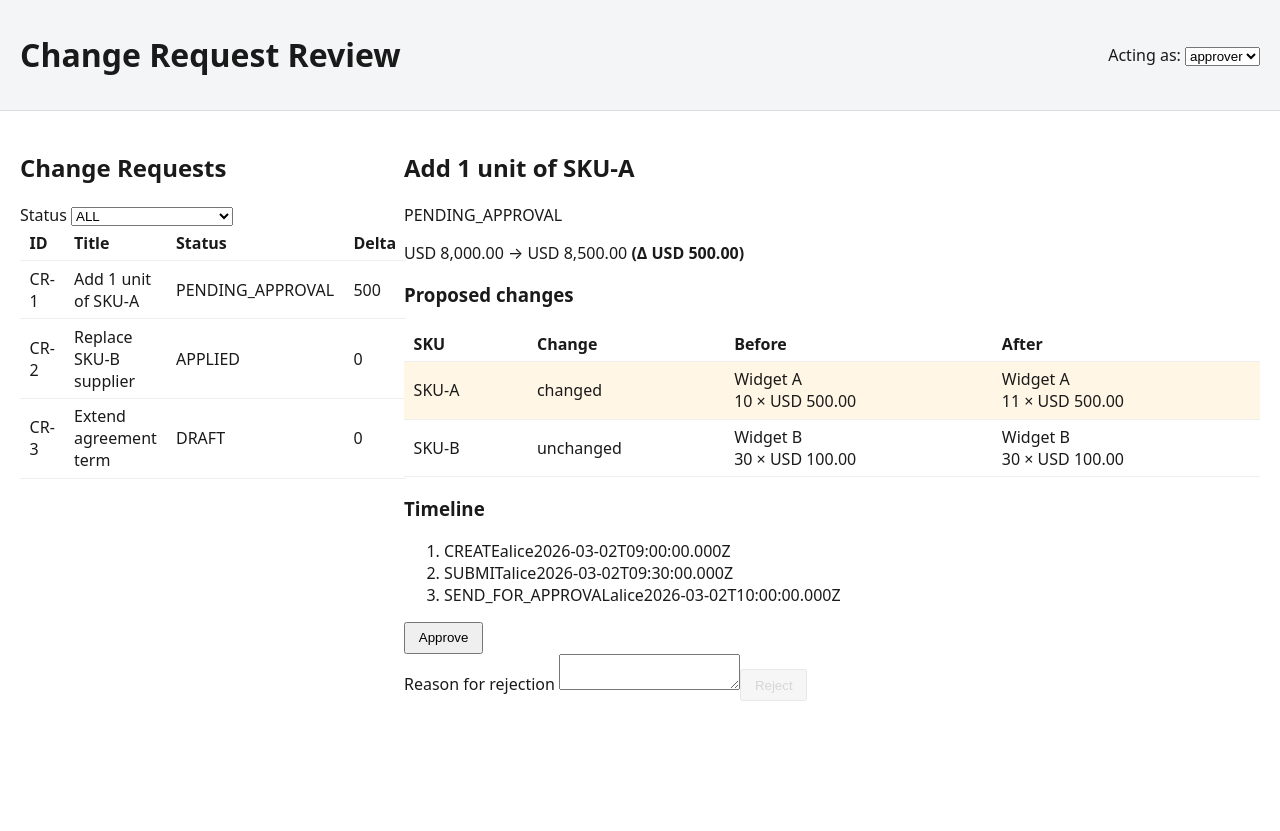
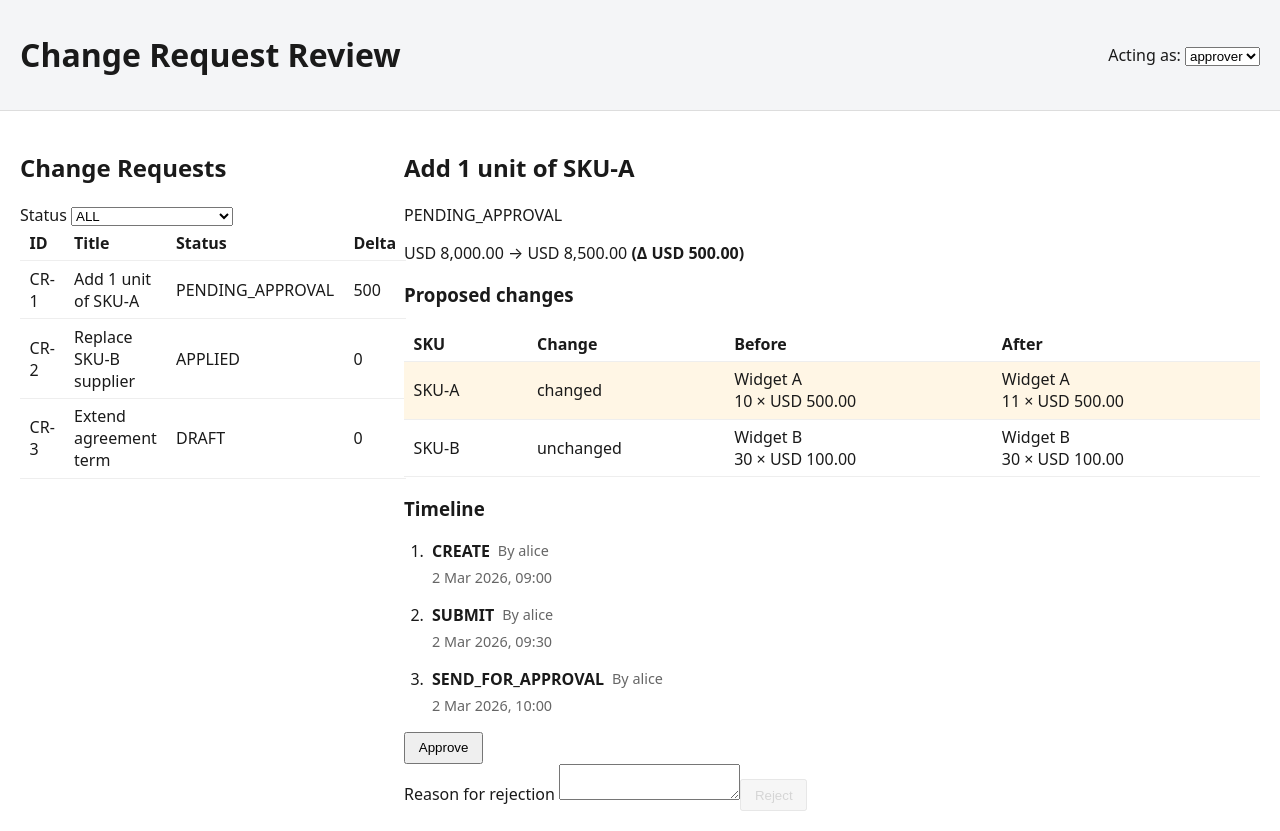
Before and after one commit to SxRx246/cr-frontend-assessment, an Angular app: page / in a window 1280 px wide. Before the commit the page ends 800 px from the top, so only its background shows below. Built offline with nearby package versions, Linux system fonts and the light colour scheme.

Commit message:
ui: improve timeline readability

```diff
--- a/src/components/cr-detail/cr-detail.component.html
+++ b/src/components/cr-detail/cr-detail.component.html
@@ -56,10 +56,20 @@
 			<h3>Timeline</h3>
 			<ol class="cr-timeline__list">
 				<li *ngFor="let entry of timeline" class="cr-timeline__entry">
-					<span class="cr-timeline__action">{{ entry.action }}</span>
-					<span class="cr-timeline__by">{{ entry.byUserId }}</span>
-					<span class="cr-timeline__at">{{ entry.at }}</span>
-					<span *ngIf="entry.note" class="cr-timeline__note">{{ entry.note }}</span>
+					<div class="cr-timeline__details">
+						<span class="cr-timeline__action">
+							{{ entry.action }}
+						</span>
+						<span class="cr-timeline__by">
+							By {{ entry.byUserId }}
+						</span>
+					</div>
+					<time class="cr-timeline__at">
+						{{ entry.at | date:'d MMM y, HH:mm' }}
+					</time>
+					<p *ngIf="entry.note" class="cr-timeline__note">
+						{{ entry.note }}
+					</p>
 				</li>
 			</ol>
 		</section>
--- a/src/styles.css
+++ b/src/styles.css
@@ -55,3 +55,35 @@ button:disabled {
 .cr-diff__row[data-kind='removed'] {
 	background: #fdecea;
 }
+.cr-timeline__list {
+  padding-left: 1.5rem;
+}
+
+.cr-timeline__entry {
+  margin-bottom: 1rem;
+  padding-left: 0.25rem;
+}
+
+.cr-timeline__details {
+  display: flex;
+  flex-wrap: wrap;
+  align-items: center;
+  gap: 0.5rem;
+  margin-bottom: 0.25rem;
+}
+
+.cr-timeline__action {
+  font-weight: 600;
+  text-transform: capitalize;
+}
+
+.cr-timeline__by,
+.cr-timeline__at {
+  color: #666;
+  font-size: 0.9rem;
+}
+
+.cr-timeline__note {
+  margin: 0.35rem 0 0;
+  overflow-wrap: anywhere;
+}
```
